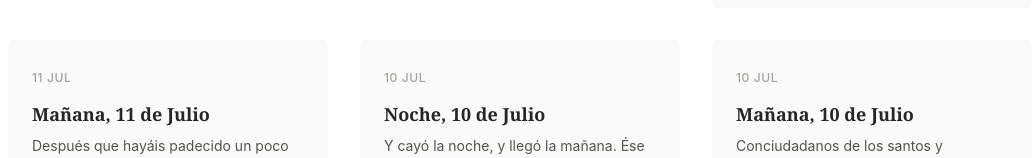
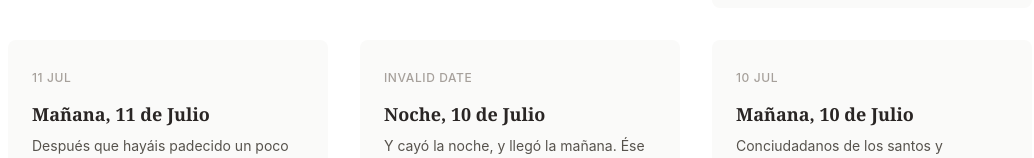
Before and after one commit to felipeS/morning-and-evening, a Next.js app: page / in a window 1280 px wide. Shown: the part 1740-1898 px from the top of the page, without its empty margins (120-1154 px from the left). Built offline with nearby package versions, Linux system fonts and the light colour scheme.

Commit message:
fix: remove external CDN and fix timezone date bug

```diff
--- a/pages/index.tsx
+++ b/pages/index.tsx
@@ -24,8 +24,8 @@ export default function Index({ allPosts }: Props) {
         {/* Hero Section - Latest Post */}
         {heroPost && (
           <section className="relative min-h-[70vh] flex items-center justify-center bg-gradient-to-b from-stone-50 to-stone-100 dark:from-stone-900 dark:to-stone-800">
-            {/* Subtle background pattern */}
-            <div className="absolute inset-0 opacity-[0.03] bg-[url('https://www.transparenttextures.com/patterns/cream-paper.png')]"></div>
+            {/* Subtle texture using CSS */}
+            <div className="absolute inset-0 opacity-[0.03] bg-[radial-gradient(circle_at_center,_var(--tw-gradient-stops))] from-stone-400 via-transparent to-transparent"></div>
 
             <Container>
               <div className="max-w-4xl mx-auto text-center relative z-10">
@@ -47,7 +47,7 @@ export default function Index({ allPosts }: Props) {
                 {/* Date & Read More */}
                 <div className="flex flex-col md:flex-row items-center justify-center gap-4 text-stone-500 dark:text-stone-400">
                   <time className="text-sm">
-                    {new Date(heroPost.date).toLocaleDateString('es-ES', {
+                    {new Date(heroPost.date + 'T00:00:00').toLocaleDateString('es-ES', {
                       weekday: 'long',
                       year: 'numeric',
                       month: 'long',
@@ -92,7 +92,7 @@ export default function Index({ allPosts }: Props) {
                       <Link href={`/posts/${post.slug}`} className="block">
                         <div className="bg-stone-50 dark:bg-stone-800 rounded-lg p-6 h-full hover:shadow-lg transition-shadow duration-300">
                           <time className="text-xs font-medium text-stone-400 uppercase tracking-wider">
-                            {new Date(post.date).toLocaleDateString('es-ES', {
+                            {new Date(post.date + 'T00:00:00').toLocaleDateString('es-ES', {
                               day: 'numeric',
                               month: 'short'
                             })}
```
